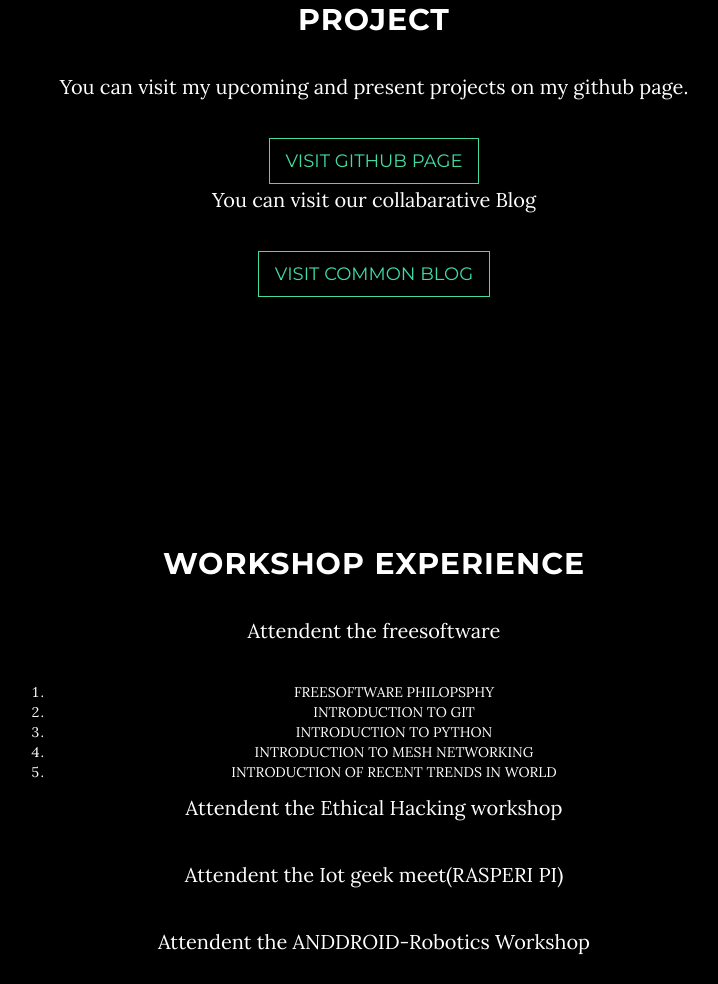
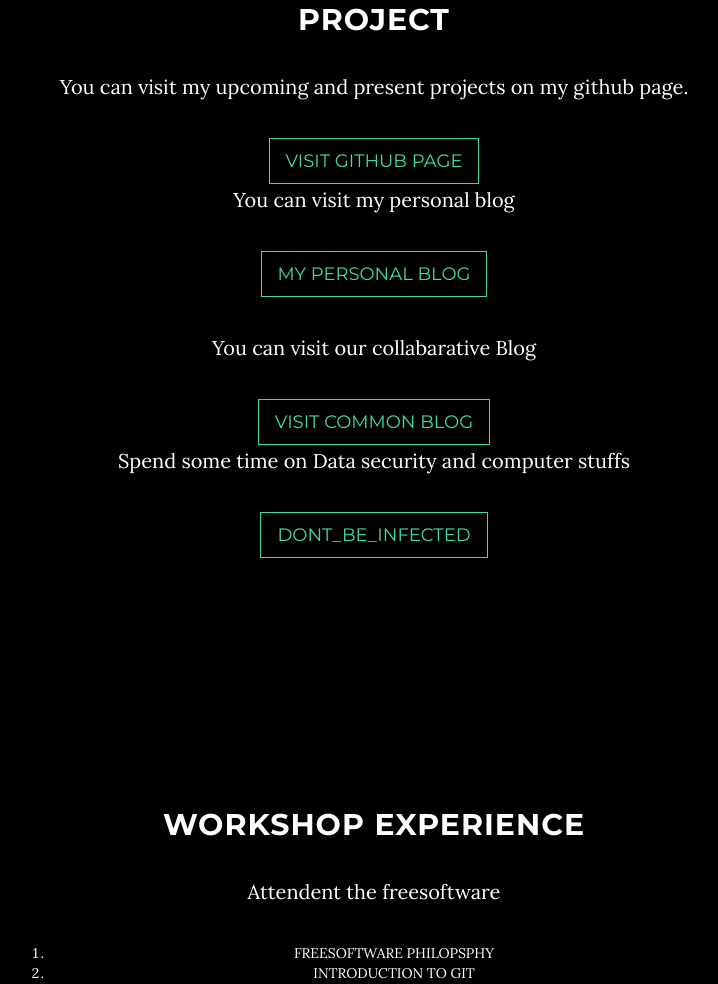
Before and after one commit to srsds/srsds.github.io, a website: page index.html in a window 1280 px wide. Shown: the part 2270-3254 px from the top of the page, without its empty margins (266-984 px from the left). Drawn offline with nearby package versions, Linux system fonts and the light colour scheme; some packages are replaced by stand-ins of ours.

Commit message:
updated the blog

```diff
--- a/index.html
+++ b/index.html
@@ -118,8 +118,12 @@
                     <h2>Project</h2>
                     <p>You can visit my upcoming and present projects on my github page.</p>
                     <a href="https://github.com/srsds/" class="btn btn-default btn-lg">Visit Github Page</a>
+                    <p> You can visit my personal blog<p>
+                    <a href ="https://sriramsds.github.io" class="btn btn-default btn-lg">My Personal Blog</a>
                     <p>You can visit our collabarative Blog</p>
-                    <a href ="https://slkrthika.github.io/blog.github.io/" class="btn btn-default btn-lg">Visit Common Blog</a>
+                    <a href ="https://slkrthika.github.io/blog/" class="btn btn-default btn-lg">Visit Common Blog</a>
+                    <p> Spend some time on Data security and computer stuffs</p>
+                    <a href ="https://sriramsds.me/virusman" class="btn btn-default btn-lg">Dont_Be_Infected</a>
                 </div>
             </div>
         </div>
```
